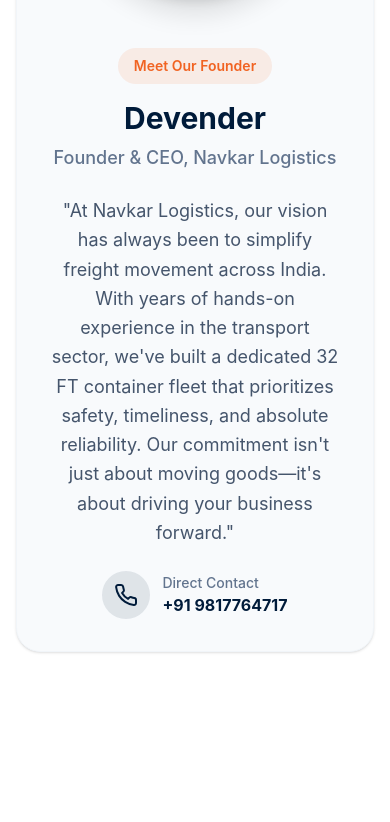
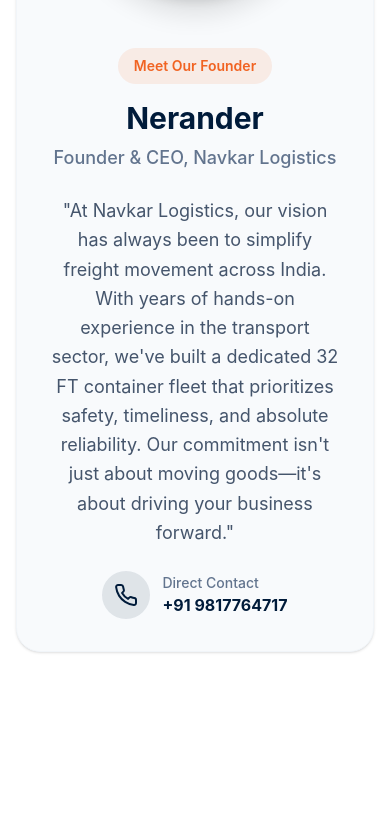
Before and after one commit to nikhil12458/navkarLogistics, a React app in the folder Frontend/: page / in a window 390 px wide. Shown: the part 6242-7064 px from the top of the page. Built offline with nearby package versions, Linux system fonts and the light colour scheme; the HTML template or start-up script is replaced by a standard one.

Commit message:
feat: update founder name from Devender to Nerander in Footer, OwnerProfile, and ContactPage components

```diff
--- a/Frontend/src/components/Footer.jsx
+++ b/Frontend/src/components/Footer.jsx
@@ -27,7 +27,7 @@
               <li className="flex items-start gap-3">
                 <div className="mt-1 bg-white/10 p-2 rounded-full"><Phone className="w-4 h-4 text-[#f16322]" /></div>
                 <div>
-                  <p className="font-semibold text-white">Devender</p>
+                  <p className="font-semibold text-white">Nerander</p>
                   <p>9817764717</p>
                   <p>7988564717</p>
                 </div>
--- a/Frontend/src/components/OwnerProfile.jsx
+++ b/Frontend/src/components/OwnerProfile.jsx
@@ -16,7 +16,7 @@
             <div className="w-64 h-64 md:w-80 md:h-80 relative rounded-full overflow-hidden border-8 border-white shadow-xl">
               <img
                 src="https://ik.imagekit.io/uvpva42cs/second-brain-images/ChatGPT%20Image%20Jun%204,%202026,%2011_17_32%20AM.png"
-                alt="Devender - Founder of Navkar Logistics"
+                alt="Nerander - Founder of Navkar Logistics"
                 className="w-full h-full object-cover"
               />
             </div>
@@ -32,7 +32,7 @@
             <div className="inline-flex items-center gap-2 px-4 py-2 rounded-full bg-[#f16322]/10 text-[#f16322] font-semibold text-sm mb-4">
               Meet Our Founder
             </div>
-            <h2 className="text-3xl md:text-4xl font-bold text-[#001b3a] mb-2">Devender</h2>
+            <h2 className="text-3xl md:text-4xl font-bold text-[#001b3a] mb-2">Nerander</h2>
             <p className="text-lg font-medium text-slate-500 mb-6">Founder & CEO, Navkar Logistics</p>
 
             <p className="text-slate-600 leading-relaxed mb-6 text-lg">
--- a/Frontend/src/pages/ContactPage.jsx
+++ b/Frontend/src/pages/ContactPage.jsx
@@ -71,7 +71,7 @@
                       Contact Numbers
                     </p>
                     <p className="text-[#001b3a] font-medium">
-                      Devender: +91 9817764717
+                      Nerander: +91 9817764717
                     </p>
                     <p className="text-[#001b3a] font-medium">+91 7988564717</p>
                   </div>
```
